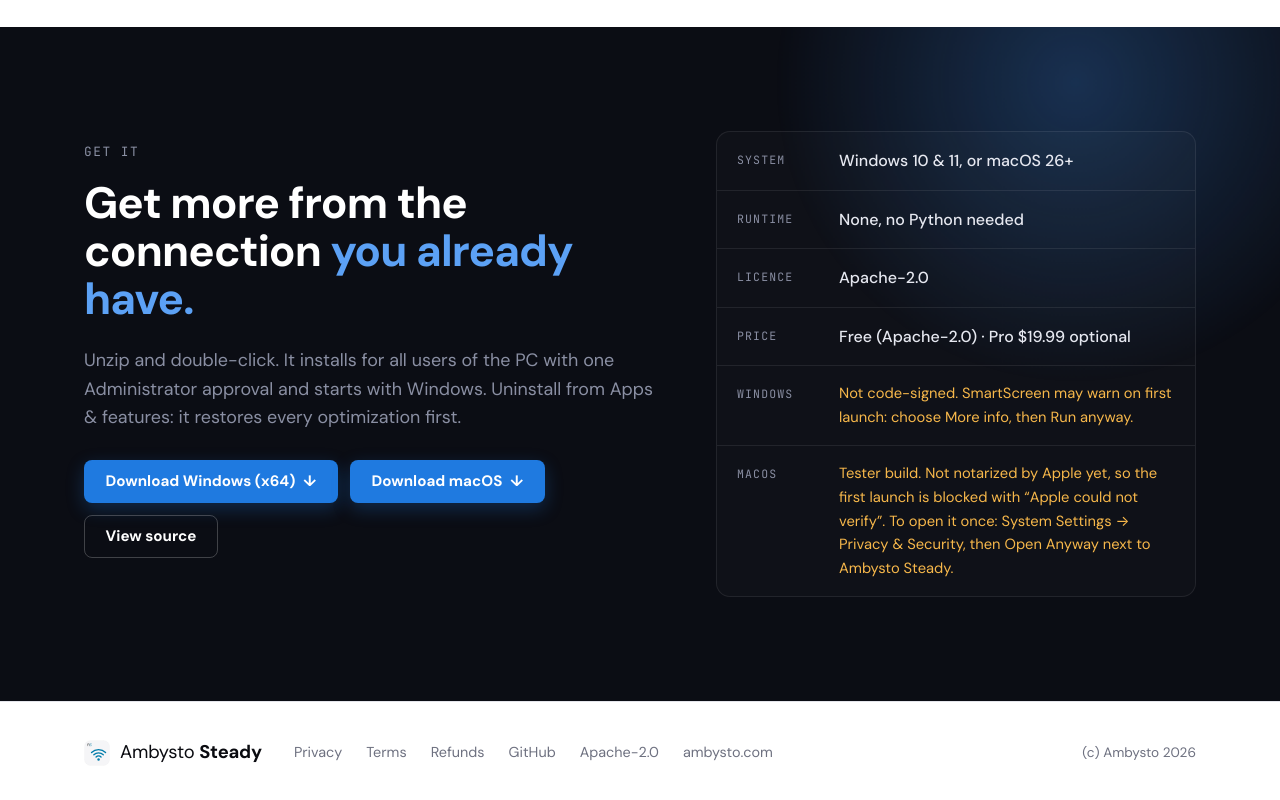
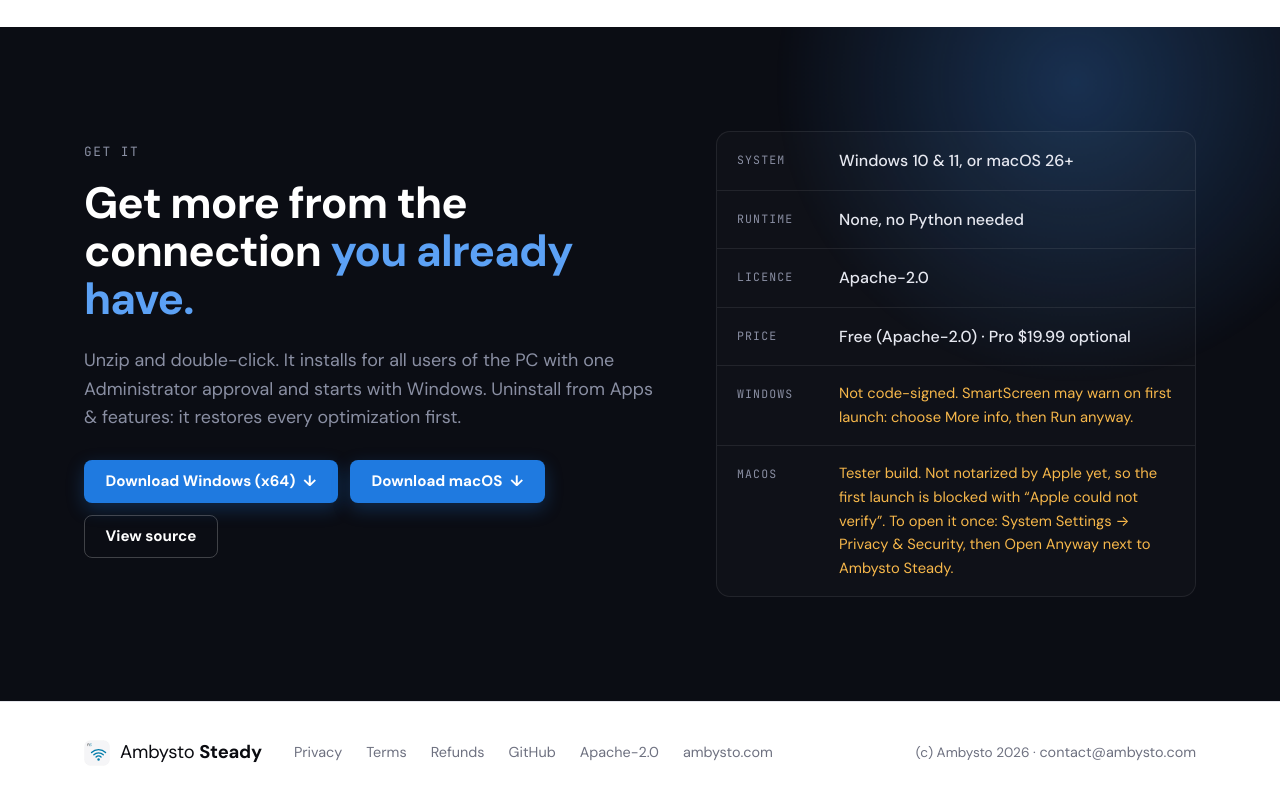
Before and after one commit to ambysto/steady, a plain HTML site: page site/index.html in a window 1280 px wide. Shown: the part 5609-6409 px from the top of the page. Drawn offline with Linux system fonts and the light colour scheme.

Commit message:
chore(site): footer shows (c) Ambysto 2026 and contact email; drop Wyoming governing-law clause

```diff
--- a/site/index.html
+++ b/site/index.html
@@ -301,7 +301,7 @@
         <a href="https://github.com/ambysto/steady/blob/main/LICENSE">Apache-2.0</a>
         <a href="https://ambysto.com">ambysto.com</a>
       </nav>
-      <p class="copy">(c) Ambysto 2026</p>
+      <p class="copy">(c) Ambysto 2026 &middot; <a href="mailto:contact@ambysto.com">contact@ambysto.com</a></p>
     </div>
   </footer>
 
```
Also changed, not shown: site/privacy.html (+1 -0 lines).
